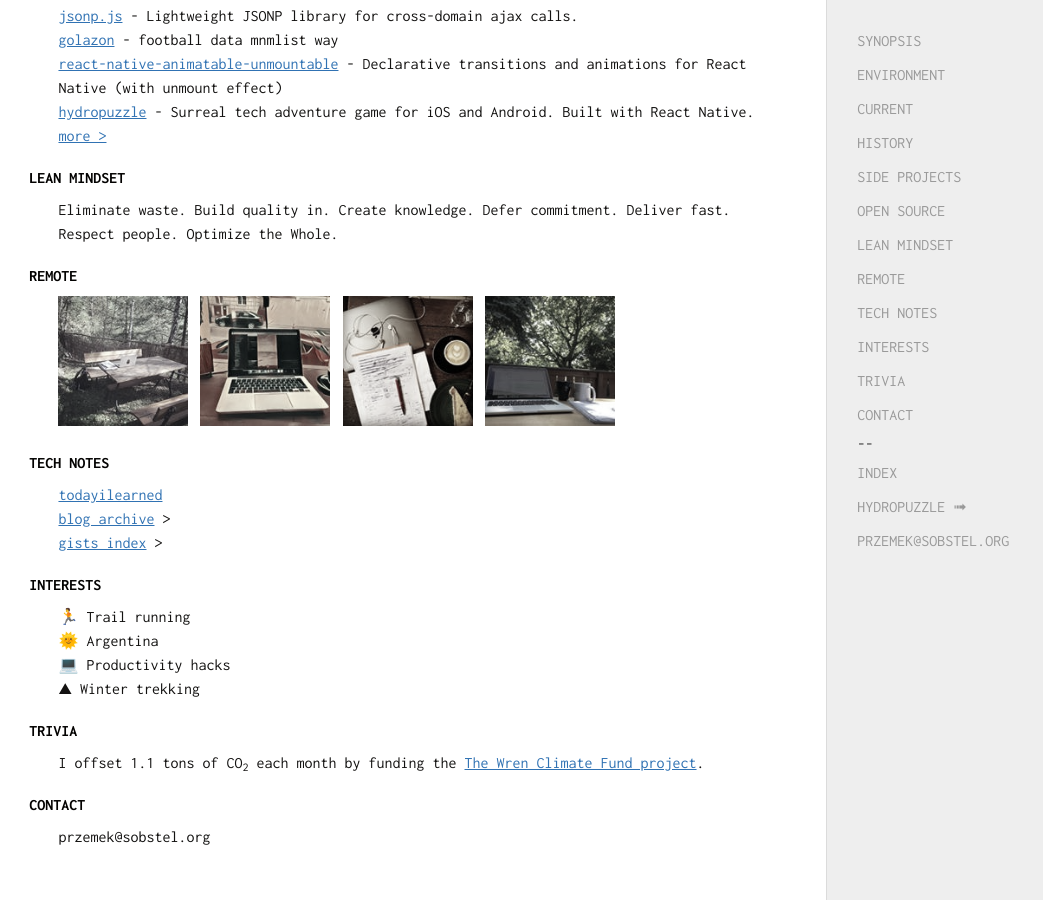
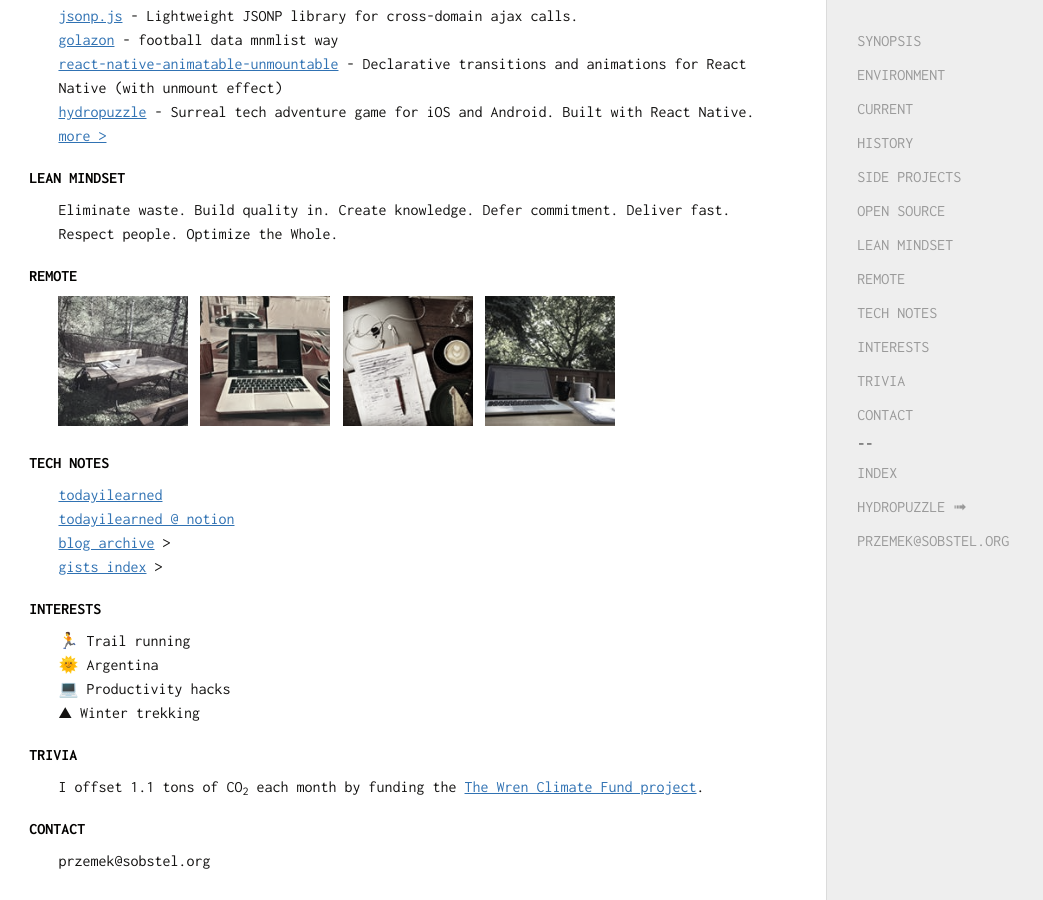
Before and after one commit to sobstel/sobstel.github.com, a Jekyll site: the page built from index.html, in a window 1280 px wide and 900 px high, scrolled down 1071 px. Shown: the whole window, without its empty margins (0-1043 px from the left). Built offline with Jekyll 4.4.1, drawn with Linux system fonts in a browser that asks for light colours.

Commit message:
If there are no struggles, there is no progress.

```diff
--- a/index.html
+++ b/index.html
@@ -212,6 +212,7 @@ Optimize the Whole.</p>
 <h2 id="TECH-NOTES">TECH NOTES</h2>
 
 <p><a href="https://til.sobstel.org/" target="_blank">todayilearned</a><br />
+<a href="https://www.notion.so/sobstel/TodayILearned-b80317b3c707442d8410e42ae61c4c3f" target="_blank">todayilearned @ notion</a><br />
 <a href="/blog/">blog archive</a> &gt;<br />
 <a href="/gists/">gists index</a> &gt;<br /></p>
 
```
Also changed, not shown: 1 other file.
